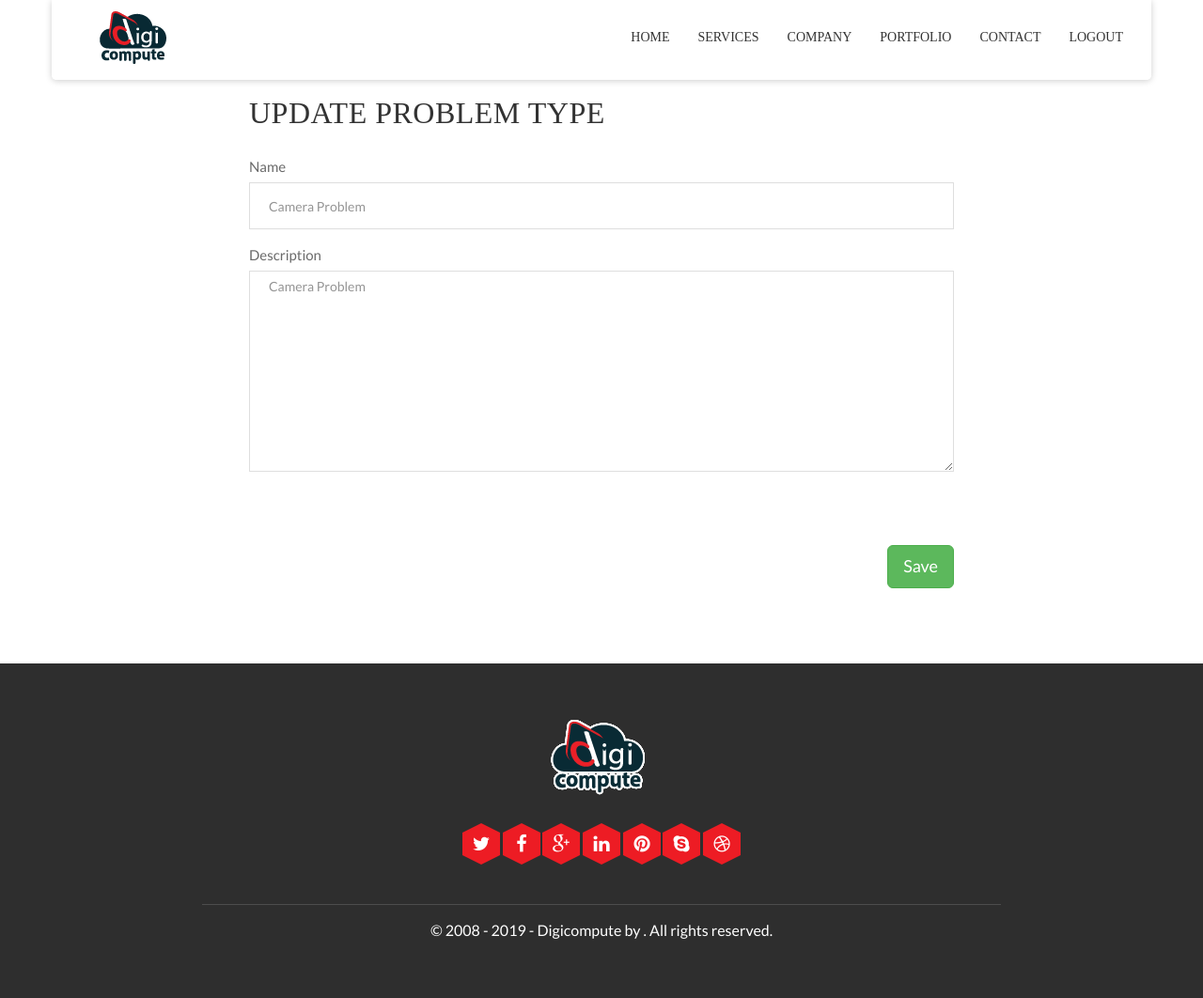
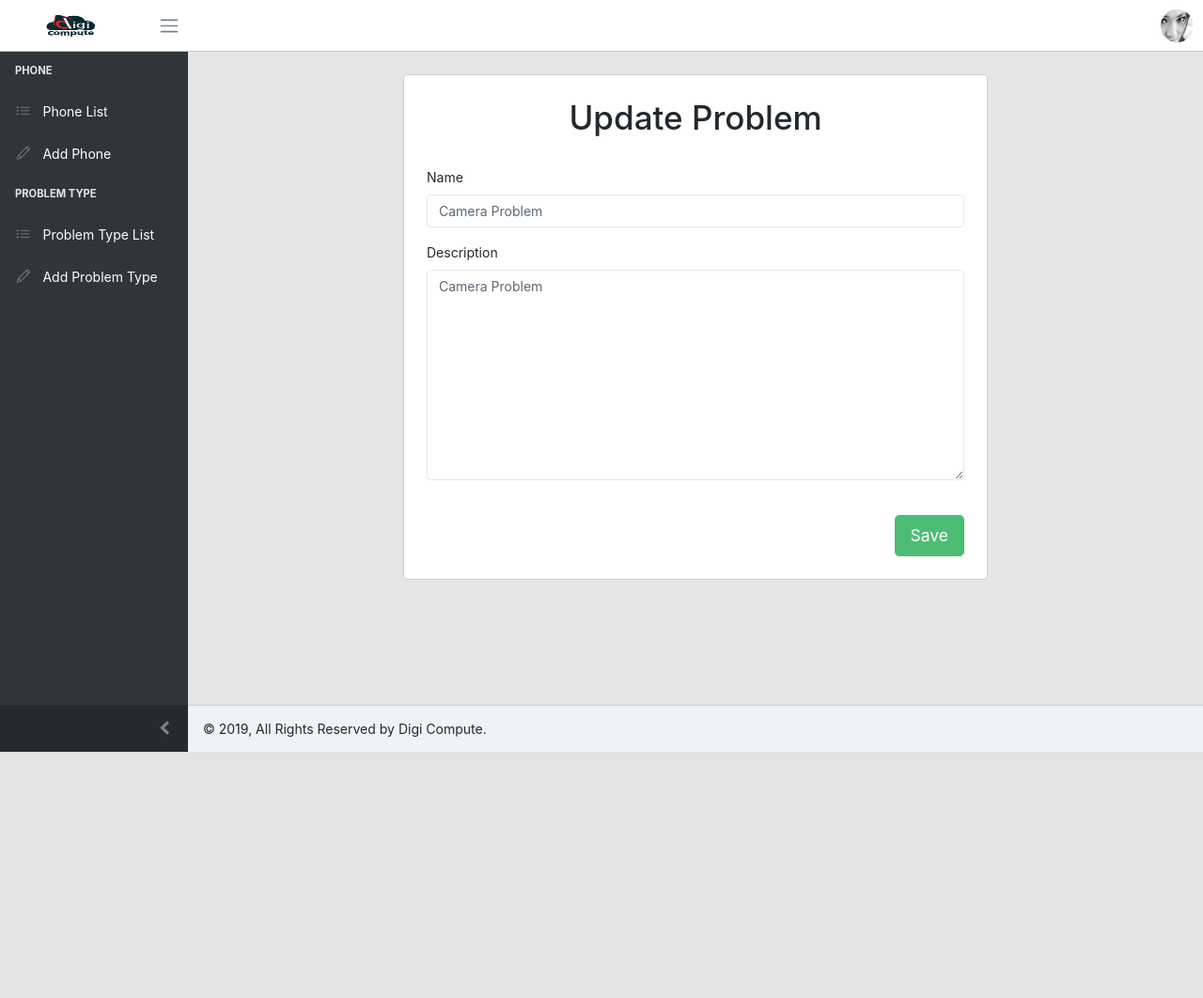
Before and after one commit to mainuddin01/msira, a Django app: page /problem_type/8/edit/ in a window 1280 px wide. Shown: the whole page at 94% size. After the commit the page ends 800 px from the top, so only its background shows below. Run offline with Django 3.2, Linux system fonts and the light colour scheme; a user stored in the database is signed in; data comes from the database, SQL or seed files in the repository; both versions use the stored data as it was after the commit; some libraries are stand-ins or nearby versions; some web fonts are replaced.

Commit message:
added/modified problem_type create/edit/delete view and their templates

```diff
--- a/repair/models.py
+++ b/repair/models.py
@@ -23,6 +23,10 @@
     description = models.TextField(null=True, blank=True)
     # repair_charge = models.DecimalField(max_digits=10, decimal_places=2)
 
+    def get_absolute_url(self):
+        # return reverse('repair:problem_type_detail', kwargs={'pk':self.pk})
+        return reverse('repair:dashboard_problem_type_list')
+
     def __str__(self):
         return self.name
 
--- a/repair/templates/repair/problemtype_form.html
+++ b/repair/templates/repair/problemtype_form.html
@@ -1,17 +1,16 @@
-{% extends 'base.html' %}
+{% extends 'admin_base.html' %}
 
 {% load widget_tweaks %}
 
 {% block content %}
 
-    <div class="row">
-        <div class="col-md-8 col-md-offset-2">
-
-            <h2>{% if form.instance.id %}Update{% else %}Create{% endif %} Problem Type</h2>
-
-            <form id="contact-form" method="POST" enctype="multipart/form-data" role="form">
-
-                {% csrf_token %}
+      <div class="row justify-content-center">
+        <div class="col-md-8">
+          <div class="card mx-4 mt-4">
+            <div class="card-body p-4">
+              <h1 class="pb-4 text-center">{% if form.instance.id %}Update{% else %}Create{% endif %} Problem</h1>
+            <form method="POST" enctype="multipart/form-data">
+                    {% csrf_token %}
 
                         <div class="form-group">
                             <label for="{{ form.name.id_for_label }}">{{ form.name.label }}</label>
@@ -29,20 +28,12 @@
                             {% endfor %}
                         </div>
 
-                        <div class="form-group">
-                            <label for="{{ form.repair_charge.id_for_label }}">{{ form.repair_charge.label }}</label>
-                            {% render_field form.repair_charge class="form-control" %}
-                            {% for error in form.repair_charge.errors %}
-                                {{ error }}
-                            {% endfor %}
-                        </div>
-
                 <div class="text-right"><br>
                     <button class="btn btn-success btn-lg" type="submit">Save</button>
                 </div>
             </form>
+            </div>
+          </div>
         </div>
-    </div>
-
-
+      </div>
 {% endblock %}
--- a/repair/urls.py
+++ b/repair/urls.py
@@ -7,12 +7,13 @@
 urlpatterns = [
     path('', views.PhoneListView.as_view(), name='home'),
     path('dashboard/phones/', views.DashboardPhoneListView.as_view(), name='dashboard_phone_list'),
+    path('dashboard/problem_types/', views.DashboardProblemTypeListView.as_view(), name='dashboard_problem_type_list'),
     path('phone/create/', views.PhoneCreateView.as_view(), name='add_phone'),
     path('phone/<int:pk>/', views.PhoneDetailView.as_view(), name='phone_detail'),
     path('phone/<int:pk>/edit/', views.PhoneUpdateView.as_view(), name='phone_edit'),
     path('phone/<int:pk>/delete/', views.PhoneDeleteView.as_view(), name='phone_delete'),
     path('problem_type/', views.ProblemTypeListView.as_view(), name='problem_type_list'),
-    path('problem_type/<int:pk>/create/', views.ProblemTypeCreateView.as_view(), name='problem_type_create'),
+    path('problem_type/create/', views.ProblemTypeCreateView.as_view(), name='add_problem_type'),
     path('problem_type/<int:pk>/', views.ProblemTypeDetailView.as_view(), name='problem_type_detail'),
     path('problem_type/<int:pk>/edit/', views.ProblemTypeEditView.as_view(), name='problem_type_edit'),
     path('problem_type/<int:pk>/delete/', views.ProblemTypeDeleteView.as_view(), name='problem_type_delete'),
--- a/repair/views.py
+++ b/repair/views.py
@@ -47,22 +47,15 @@
 class ProblemTypeCreateView(PermissionRequiredMixin, CreateView):
     permission_required = "repair.can_add"
     model = ProblemType
-    fields = ('name', "description", "repair_charge")
-
-    def get_success_url(self):
-        phone_pk = self.kwargs.get('pk')
-        return reverse('repair:phone_detail', kwargs={'pk':phone_pk})
-
-    def form_valid(self, form):
-        phone_pk = self.kwargs.get('pk')
-        phone_obj = get_object_or_404(Phone, pk=phone_pk)
-        form = form.save(commit=False)
-        form.phone = phone_obj
-        return super().form_valid(form)
+    fields = ('name', "description")
 
 class ProblemTypeListView(ListView):
     model = ProblemType
     # template_name = "repair/phone_list.html"
+
+class DashboardProblemTypeListView(ListView):
+    model = ProblemType
+    template_name = 'repair/dashboard_problem_type_list.html'
 
 class ProblemTypeDetailView(DetailView):
     model = ProblemType
@@ -71,13 +64,15 @@
 class ProblemTypeEditView(PermissionRequiredMixin, UpdateView):
     permission_required = "repair.can_edit"
     model = ProblemType
-    fields = ('name', "description", "repair_charge")
+    fields = ('name', "description")
 
 class ProblemTypeDeleteView(PermissionRequiredMixin, DeleteView):
     permission_required = "repair.can_delete"
     model = ProblemType
-    success_url = "repair:home"
+    # success_url = "repair:home"
 
+    def get_success_url(self):
+        return reverse('repair:dashboard_problem_type_list')
 
 class ScheduleView(View):
 
--- a/templates/admin_base.html
+++ b/templates/admin_base.html
@@ -133,6 +133,21 @@
                 </li>
               {% endif %}
             {% endif %}
+            {% if perms.repair.view_problem_type or perms.repair.add_problem_type %}
+              <li class="nav-title">Problem Type</li>
+              {% if perms.repair.view_problem %}
+                <li class="nav-item">
+                  <a class="nav-link" href="{% url 'repair:dashboard_problem_type_list' %}">
+                    <i class="nav-icon icon-list"></i> Problem Type List</a>
+                </li>
+              {% endif %}
+              {% if perms.repair.add_problem_type %}
+                <li class="nav-item">
+                  <a class="nav-link" href="{% url 'repair:add_problem_type' %}">
+                    <i class="nav-icon icon-pencil"></i> Add Problem Type</a>
+                </li>
+              {% endif %}
+            {% endif %}
 {#            {% if perms.cclportal.view_donation or perms.cclportal.add_donation %}#}
 {#              <li class="nav-title">Donations</li>#}
 {#              {% if perms.cclportal.view_donation %}#}
```
Also changed, not shown: repair/templates/repair/dashboard_problem_type_list.html (added, +59 -0 lines), db.sqlite3.
